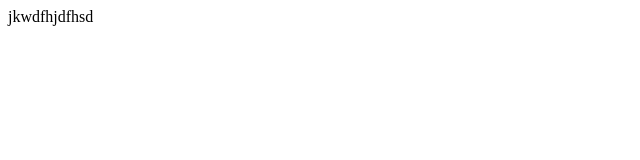
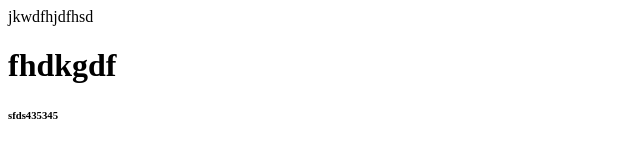
Before and after one commit to ivan-matviishyn/test, a plain HTML site: page folder 2/index.html in a window 1280 px wide. Shown: the whole page, without its empty margins (0-640 px from the left). Drawn offline with Linux system fonts and the light colour scheme.

Commit message:
Update master index

```diff
--- a/folder 2/index.html
+++ b/folder 2/index.html
@@ -1 +1,3 @@
 jkwdfhjdfhsd
+<h1>fhdkgdf</h1>
+<h6>sfds435345</h6>
```
